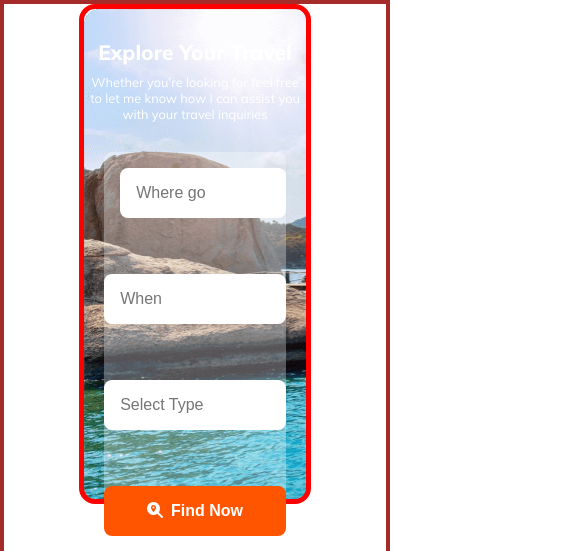
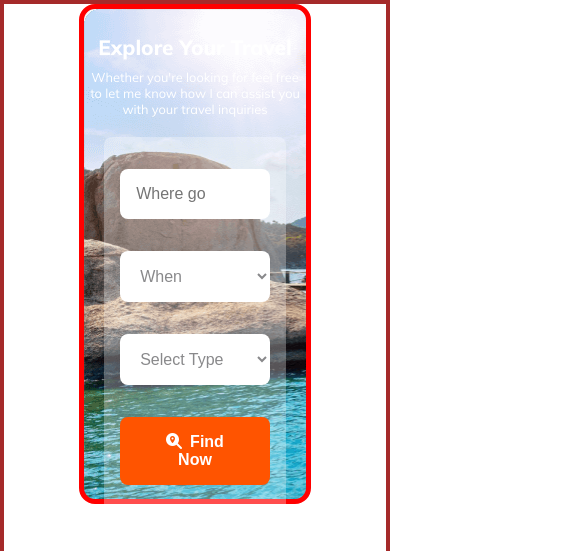
Before and after one commit to MdMahadiHasan11/InfiniteJourneys, a plain HTML site: page index.html in a window 390 px wide. Shown: the top 551 px of the page, 585 px wide, since content can reach past the window. Drawn offline with Linux system fonts and the light colour scheme.

```diff
--- a/index.html
+++ b/index.html
@@ -25,12 +25,23 @@
                 <p class="banner-header">Explore Your Travel</p>
                 <p class="banner-description"> Whether you're looking for feel free to let me know how I can assist you with your travel inquiries</p>
             </div>
-            <div class="banner-input">
-                <input  placeholder="Where go" type="text" style="margin-left: 1rem;" required>
-                <input placeholder="When" type="text" required>
-                <input placeholder="Select Type" type="search" required>
+            <div class="input-section">
+                <form class="banner-input" action="">
+                <input  placeholder="Where go" type="text" required>
+                <select id="time">
+                    <option value="time">When</option>
+                    <option value="2023">2023</option>
+                    <option value="2024">2024</option>
+                </select>
+                <select id="select-type">
+                    <option value="select-type">Select Type</option>
+                    <option value="plane">Plane</option>
+                    <option value="bus">Bus</option>
+                </select>
                 <button class="primary-btn"><i class="fa-solid fa-magnifying-glass-location" style="margin-right: 8px;"></i>Find Now</button>
+            </form>
             </div>
+
         </div>
         <!-- banner end -->
 
@@ -156,7 +167,7 @@
 
         <!-- news letter section start -->
         <section class="news-letter">
-            <form action="">
+            <form class="news-form" action="">
                 <p class="form-header">Newsletter</p>
                 <p class="form-description">Get your daily dose of travel news & tips. Sign up today!</p>
                 <div><hr></div>
--- a/style.css
+++ b/style.css
@@ -17,11 +17,12 @@
     margin: 1rem 0;
     color:var(--primary-color);
     text-align: center;
-    max-height: 52px;
+    width: 100%;
     font-size: 1rem;
     font-weight: 700;
     border: none;
     border-radius: 8px;
+    cursor: pointer;
     background: #FF5400;
 }
 :root{
@@ -43,40 +44,40 @@
     font-weight: 800;
     /* padding: 6.25rem 17.4rem 1.5rem; */
     max-width:70%;
-    margin: 100px auto 20px;
+    margin: 70px auto 20px;
 }
 .banner-description{
     color:var(--primary-color);
-    margin: 0 auto 45px;
+    margin: 0 auto 30px;
     font-size: 1rem;
     font-weight: 400;
     /* padding: 0 14rem; */
-    max-width:80%;
+    max-width:85%;
 }
-.banner-input input{
+.banner-input input[type=text] ,select{
+    width:100%;
     padding: 1rem;
     margin: 1rem 0;
-    max-height: 52px;
+    display: inline-block;
     color: rgba(19, 19, 24, 0.50);
     font-size: 1rem;
     font-weight: 400;
     border-radius: 8px;
     background:var(--primary-color);
     border: none;
+    box-sizing: border-box;
+}
+.banner-input{
+    display: flex;
+    flex-direction: row;
+    column-gap: 10px;
+    max-width: 800px;
+    background: rgba(255, 255, 255, 0.30);
+    margin: 0 auto 105px;
+    border-radius: 8px;
+    padding: 16px;
 
 }
-.banner-input{
-    background: rgba(255, 255, 255, 0.30);
-    display: flex;
-    /* padding: 50px auto 12px; */
-    gap:1.5rem;
-    max-width:80%;
-    margin: 0 auto 105px;
-    /* border: 5px black solid; */
-    border-radius: 8px;
-
-}
-
 /* popular section style here */
 
 .popular-tour{
@@ -232,7 +233,7 @@
 
 
 /* newsletter section style here */
-form{
+.news-form{
     display: flex;
     flex-direction: column;
     padding: 40px 40px 24px;
@@ -309,7 +310,7 @@
     flex-direction: column;
     align-items: center; */
     text-align: center;
-    padding: 110px 300px;
+    padding: 110px 250px;
     background: rgba(19, 19, 24, 0.05);
 
 }
@@ -329,13 +330,13 @@
     font-weight: 400;
     margin: 15px auto 25px;
 }
-.footer-icon{
+.footer-icon i{
     font-size: 2rem;
-    margin:0 35px;
+    margin:0 15px;
 }
 footer hr{
     background: rgba(19, 19, 24, 0.10);
-    margin: 50px;
+    margin: 50px auto;
 }
 .copy-right{
     color: #131318;
@@ -347,38 +348,34 @@
 /* mobile phone */
 @media screen and (max-width:600px) {
     .banner-input{
-        /* padding: 50px auto 12px; */
         flex-direction: column;
-        gap:1.5rem;
         max-width:100%;
         margin:0 20px 30px;
-        /* border: 5px black solid; */
 
     }
     .banner-header{
         font-size: 1.3rem;
         font-weight: 800;
-    /* padding: 6.25rem 17.4rem 1.5rem; */
         max-width:98%;
-        margin: 30px auto 9px;
+        margin: 25px auto 9px;
     }
 
     .banner-description{
-        margin-bottom:30px;
+        margin-bottom:20px;
         font-size: .8rem;
         font-weight: 400;
-        /* padding: 0 14rem; */
         max-width:98%;
     }
 
-    .banner-input input{
-        padding:16px;
-        /* margin: 16px; */
-        gap: 16px;
+    .banner-input input,select{
         font-size: 1rem;
         font-weight: 400;
         border-radius: 8px;
 
+    }
+    .banner-input{
+        gap:0;
+        margin-bottom: 15px;
     }
 
     /* popular */
@@ -443,4 +440,17 @@
         width: 100%;
     }
 
+    /* footer */
+
+    footer{
+        padding:30px;
+
+    }
+    .footer-header{
+        font-size: 1.25rem;
+
+    }
+    .footer-description{
+        font-size: .8rem;
+    }
 }
```
